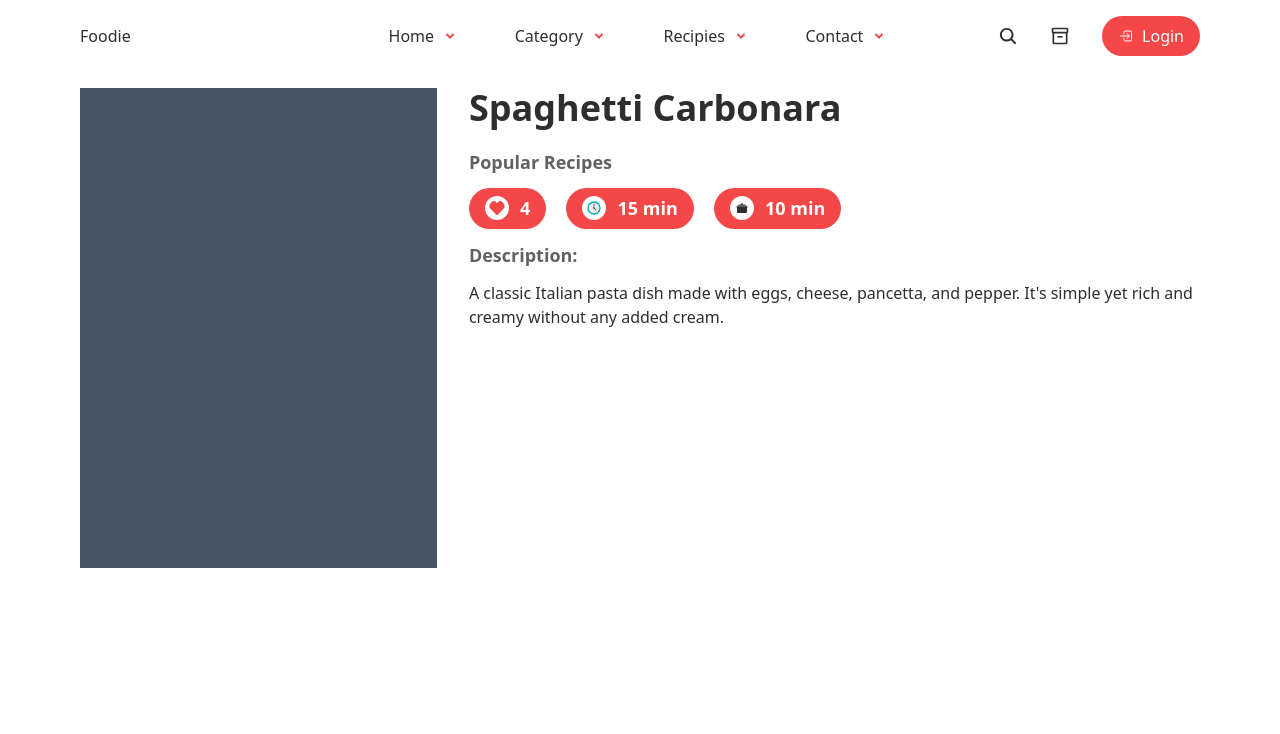
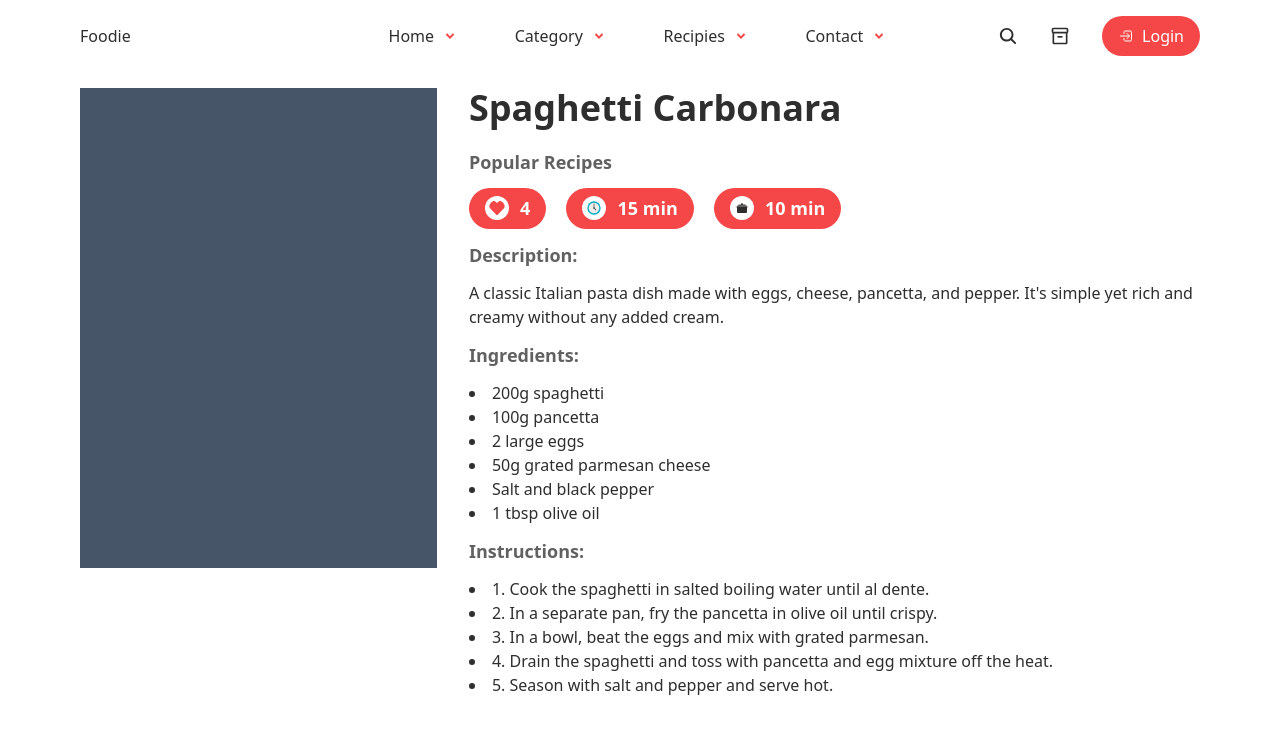
Before and after one commit to RanjitXtha/TailwindApp, a React (Create React App) app in the folder frontend/: page /recipe/1 in a window 1280 px wide. Shown: the top 734 px of the page. Built offline with nearby package versions, Linux system fonts and the light colour scheme.

Commit message:
changes made

```diff
--- a/frontend/src/Pages/Recipe.jsx
+++ b/frontend/src/Pages/Recipe.jsx
@@ -40,8 +40,23 @@ const Recipe = () => {
             </div>
             <h1 className='recipe-smalltitle' >Description:</h1>
             <p>
-                    {currentRecipe.description}
-             </p>
+                {currentRecipe.description}
+            </p>
+
+            <h1 className='recipe-smalltitle'>Ingredients:</h1>
+            <div>
+                {currentRecipe.ingredients.map((ingredient)=>(
+                    <li>{ingredient}</li>
+                ))}
+            </div>
+
+            <h1 className='recipe-smalltitle'>Instructions:</h1>
+            <div>
+                {currentRecipe.instructions.map((instruction)=>(
+                    <li>{instruction}</li>
+                ))}
+
+            </div>
         </div>
 
         </section>
```
